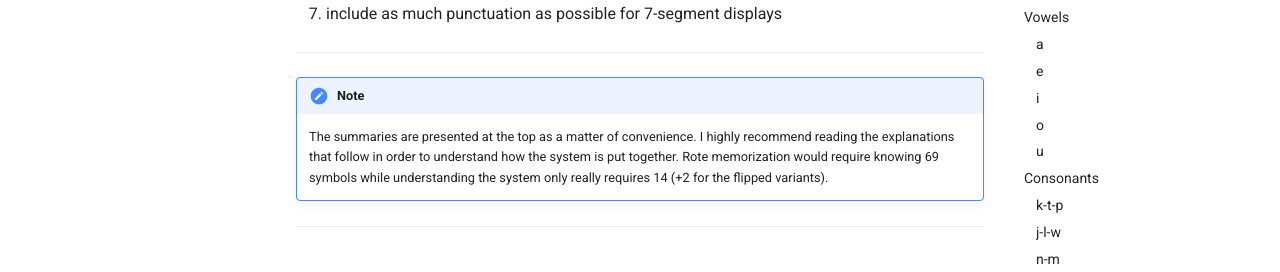
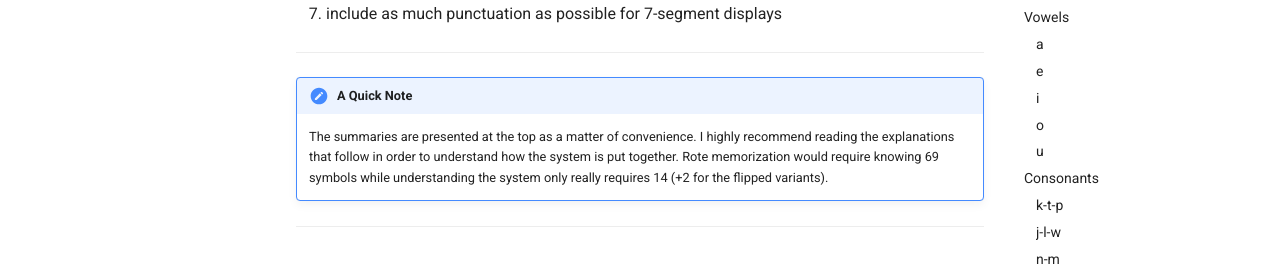
Before and after one commit to kvmet/kvmet, an MkDocs documentation site: the page built from docs/toki-pona/luka-tu-suno.md, in a window 1280 px wide and 900 px high, scrolled down 307 px. Shown: the part 172-444 px from the top of the window. Built offline with MkDocs 1.6.1 and Material for MkDocs 9.7.7, drawn with Linux system fonts in a browser that asks for light colours; comment, search, counter and statistics services are not loaded.

Commit message:
admonition title

```diff
--- a/docs/toki-pona/luka-tu-suno.md
+++ b/docs/toki-pona/luka-tu-suno.md
@@ -10,7 +10,7 @@
 7. include as much punctuation as possible for 7-segment displays
 
 ---
-!!! note A Quick Note
+!!! note "A Quick Note"
 	The summaries are presented at the top as a matter of convenience. I highly recommend reading the explanations that follow in order to understand how the system is put together. Rote memorization would require knowing 69 symbols while understanding the system only really requires 14 (+2 for the flipped variants).
 
 ---
```
